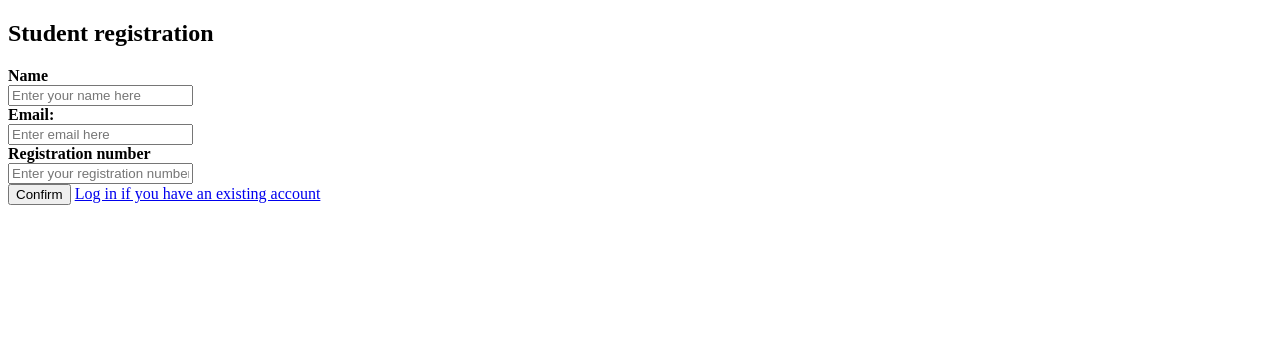
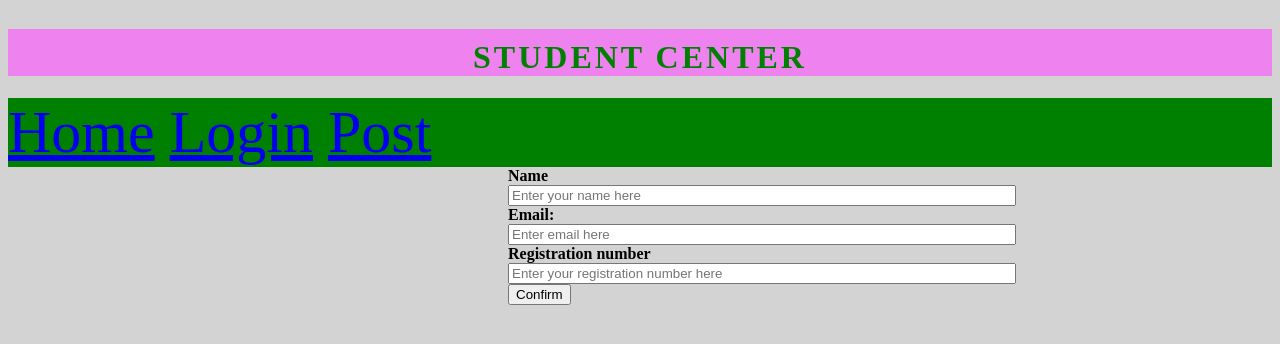
Before and after one commit to Philipotieno/Elimu, a Python web app: template template/index.html in a window 1280 px wide. Shown: the top 344 px of the page. Run offline with Jinja, Linux system fonts and the light colour scheme; the template is opened without the code that fills it, so the values that code supplies are empty.

Commit message:
this is a log in

```diff
--- a/template/index.html
+++ b/template/index.html
@@ -2,12 +2,17 @@
 <html>
 <head>
 	<title>Andela university</title>
-	<link rel="stylesheet" type="text/css" href="">
+	<link rel="stylesheet" type="text/css" href="style.css">
 </head>
+<h1>Student center</h1>
+<div class="navbar">
+<a href="index.html">Home</a>
+<a href="login.html">Login</a>
+<a href="post.html">Post</a>
+</div>
 <body>
 	<div class="registration">
 		<form>
-		<h2>Student registration</h2>
 			<label for="name"><b>Name</b></label><br>
 			<input type="text" placeholder="Enter your name here" name="name" required=><br>
 			<label for="email"><b>Email: </b></label><br>
@@ -15,7 +20,6 @@
 			<label for="reg"><b>Registration number</b></label><br>
 			<input type="Registration number" placeholder="Enter your registration number here" name="psw" required><br>
 			<button type="submit">Confirm</button>
-		<a href="login.html">Log in if you have an existing account</a>
 		</form>
 	</div>
 </body>
--- /dev/null
+++ b/template/style.css
@@ -0,0 +1,40 @@
+body {
+	align-content: center;
+	background-color: lightgray;
+
+}
+.registration {
+	margin-left: 500px;
+
+}
+
+.login {
+	margin-left: 500px;
+}
+.navbar {
+	background: green;
+	float: center;
+	font-size: 60px;
+
+}
+
+input{
+	width: 500px;
+}
+
+h1 {
+	background-color:violet;
+	text-align: center;
+	color: green;
+	letter-spacing: 3px;
+	text-transform: uppercase;
+	padding-top: 10px;
+}
+
+h2 {
+	background-color:violet;
+	text-align: center;
+	color: green;
+	letter-spacing: 3px;
+	text-transform: uppercase;
+	padding-top: 10px;
```
Also changed, not shown: template/login.html (+7 -1 lines), template/posts.html (+8 -1 lines). Lines whose indentation alone changed are shown as unchanged.
